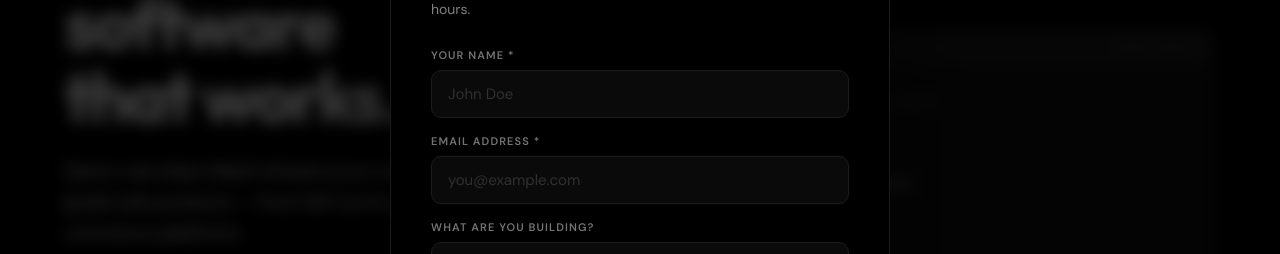
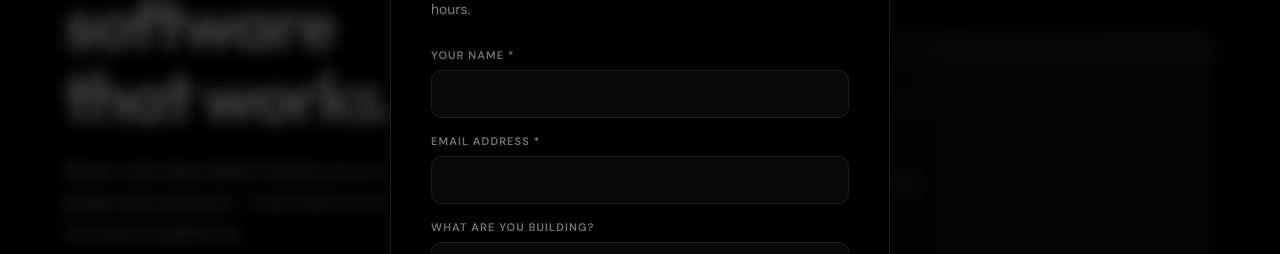
Before and after one commit to Waynemandem/ByteKraft, a React (Vite) app: page / in a window 1280 px wide. Both pictures are taken after a click on the button "Start a Project". Shown: the part 232-486 px from the top of the page. Built offline with nearby package versions, Linux system fonts and the light colour scheme; no server answers.

Commit message:
.env files, meta.env setting in the handlesubmit and handlectasubmit

```diff
--- a/src/App.jsx
+++ b/src/App.jsx
@@ -135,7 +135,7 @@ export default function Saturnlab() {
     if (!form.name || !form.email) return;
     setModalLoading(true);
     try {
-      await fetch(`https://formspree.io/f/${formId}`, {
+      await fetch(`https://formspree.io/f/${import.meta.env.VITE_FORMSPREE_FORM_ID}`, {
         method: "POST",
         headers: { "Content-Type": "application/json" },
         body: JSON.stringify({
@@ -147,7 +147,7 @@ export default function Saturnlab() {
       });
       setModalSent(true);
     } catch {
-      alert("Something went wrong. Please try again.");
+      alert("Failed to send. Please email us directly at saturnlab@gmail.dev");
     }
     setModalLoading(false);
   };
@@ -157,7 +157,7 @@ export default function Saturnlab() {
     if (!ctaEmail) return;
     setCtaLoading(true);
     try {
-      await fetch(`https://formspree.io/f/${formId}`, {
+      await fetch(`https://formspree.io/f/${import.meta.env.VITE_FORMSPREE_FORM_ID}`, {
         method: "POST",
         headers: { "Content-Type": "application/json" },
         body: JSON.stringify({
@@ -221,7 +221,7 @@ export default function Saturnlab() {
 
                 <FieldLabel fg={fg}>Your Name *</FieldLabel>
                 <input
-                  type="text" placeholder="John Doe"
+                  type="text"
                   value={form.name}
                   onChange={e => setForm(p => ({ ...p, name: e.target.value }))}
                   style={inputStyle(surf, bdr, fg)}
@@ -229,7 +229,7 @@ export default function Saturnlab() {
 
                 <FieldLabel fg={fg}>Email Address *</FieldLabel>
                 <input
-                  type="email" placeholder="you@example.com"
+                  type="email"
                   value={form.email}
                   onChange={e => setForm(p => ({ ...p, email: e.target.value }))}
                   style={inputStyle(surf, bdr, fg)}
```
